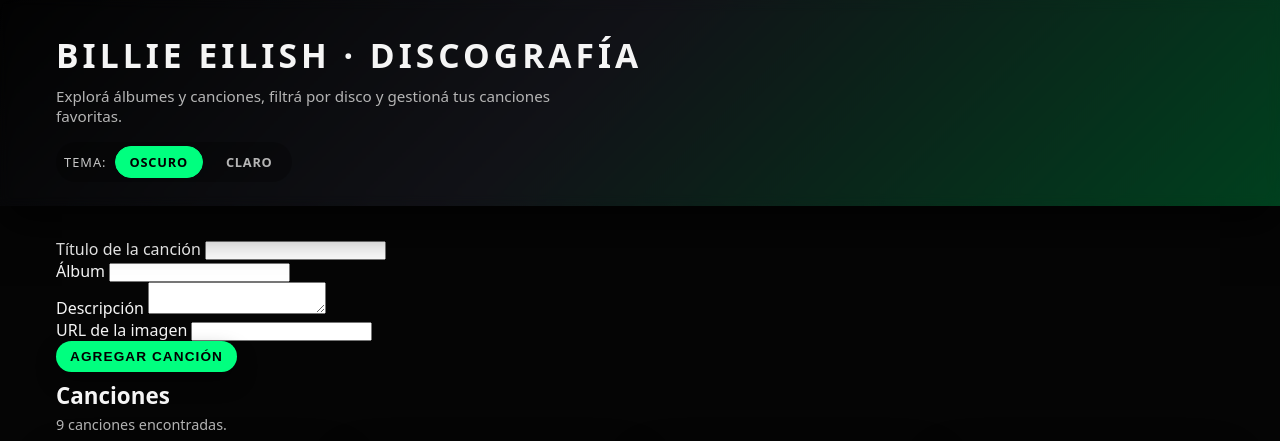
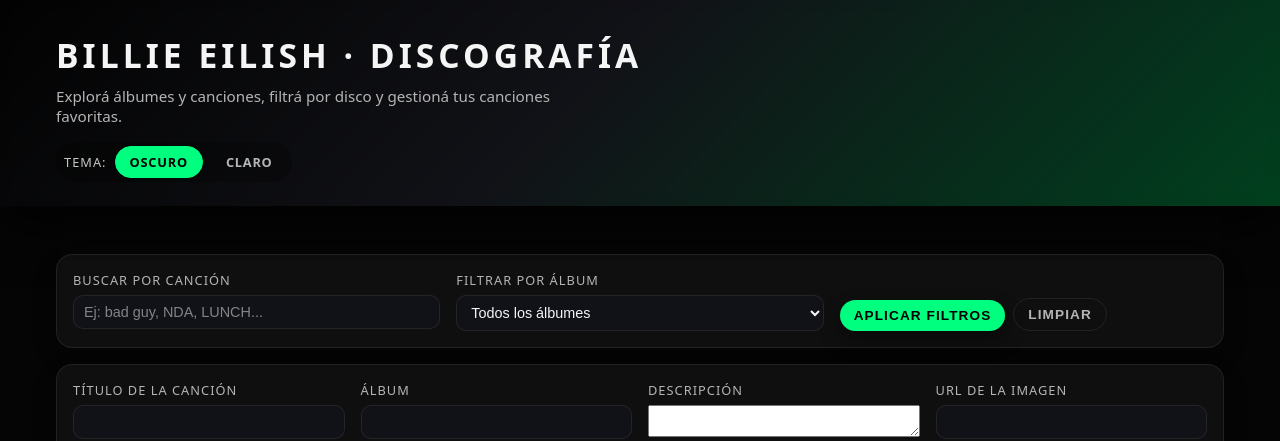
Before and after one commit to Franco28/final-p2-acn2bv-belgorodsky-mato, a PHP site: page / in a window 1280 px wide. Shown: the top 441 px of the page. Run offline with PHP 8.4, Linux system fonts and the light colour scheme; data comes from the database, SQL or seed files in the repository; data that the repository does not hold is empty; some libraries are stand-ins or nearby versions.

Commit message:
se agrega sweetAlert2 y filtros

```diff
--- a/api.php
+++ b/api.php
@@ -35,10 +35,12 @@ function limpiar_para_sql(mysqli $conexion, string $valor): string
 }
 
 //
-// LISTADO/PAGINACION (GET)
+// LISTADO/FILTROS/PAGINACION (GET)
 //
 if ($_SERVER['REQUEST_METHOD'] === 'GET') {
 
+    $busqueda = isset($_GET['busqueda']) ? limpiar_cadena($_GET['busqueda']) : '';
+    $album = isset($_GET['album']) ? limpiar_cadena($_GET['album']) : '';
     $pagina = isset($_GET['pagina']) ? (int) $_GET['pagina'] : 1;
 
     if ($pagina < 1)
@@ -47,8 +49,23 @@ if ($_SERVER['REQUEST_METHOD'] === 'GET') {
     $por_pagina = 4;
     $offset = ($pagina - 1) * $por_pagina;
 
+    $condiciones = [];
+    if ($busqueda !== '') {
+        $busqueda_sql = limpiar_para_sql($conexion, $busqueda);
+        $condiciones[] = "titulo LIKE '%{$busqueda_sql}%'";
+    }
+
+    if ($album !== '') {
+        $album_sql = limpiar_para_sql($conexion, $album);
+        $condiciones[] = "album = '{$album_sql}'";
+    }
+
+    $where = '';
+    if (!empty($condiciones))
+        $where = 'WHERE ' . implode(' AND ', $condiciones);
+
     // Total de registros (para paginacion)
-    $sql_total = "SELECT COUNT(*) AS total FROM canciones";
+    $sql_total = "SELECT COUNT(*) AS total FROM canciones {$where}";
     $resultado_total = mysqli_query($conexion, $sql_total);
     $total_registros = 0;
 
@@ -99,6 +116,10 @@ if ($_SERVER['REQUEST_METHOD'] === 'GET') {
     $respuesta = [
         'exito' => true,
         'fecha_consulta' => date('Y-m-d H:i:s'),
+        'filtros' => [
+            'busqueda' => $busqueda,
+            'album' => $album,
+        ],
         'paginacion' => [
             'pagina_actual' => $pagina,
             'paginas_totales' => $paginas_totales,
--- a/css/style.css
+++ b/css/style.css
@@ -151,6 +151,72 @@ body.tema-claro .tema-btn:hover {
   background-color: var(--acento);
   color: #000;
   border-color: var(--acento);
+}
+
+/* Filtros */
+.filters {
+  margin-top: 24px;
+  margin-bottom: 16px;
+}
+
+.filter-form {
+  display: grid;
+  grid-template-columns: repeat(auto-fit, minmax(220px, 1fr));
+  gap: 16px;
+  padding: 16px;
+  background-color: var(--bg-elevated);
+  border-radius: 16px;
+  border: 1px solid var(--borde-suave);
+  box-shadow: 0 10px 24px rgba(0, 0, 0, 0.18);
+}
+
+body.tema-claro .filter-form {
+  box-shadow: var(--sombra-suave);
+}
+
+.filter-group {
+  display: flex;
+  flex-direction: column;
+  gap: 6px;
+}
+
+.filter-group label {
+  font-size: 0.8rem;
+  text-transform: uppercase;
+  letter-spacing: 0.08em;
+  color: var(--text-secondary);
+}
+
+.filter-group input,
+.filter-group select {
+  padding: 8px 10px;
+  border-radius: 10px;
+  border: 1px solid var(--borde-suave);
+  background-color: var(--bg-card);
+  color: var(--text-primary);
+  font-size: 0.9rem;
+  outline: none;
+  transition: border-color 0.15s ease, box-shadow 0.15s ease,
+    background-color 0.15s ease;
+}
+
+.filter-group input::placeholder {
+  color: var(--text-secondary);
+  opacity: 0.7;
+}
+
+.filter-group input:focus,
+.filter-group select:focus {
+  border-color: var(--acento);
+  box-shadow: 0 0 0 1px var(--acento-suave);
+}
+
+/* Botones */
+.filter-actions {
+  display: flex;
+  align-items: flex-end;
+  gap: 8px;
+  justify-content: flex-start;
 }
 
 .btn-primary,
--- a/index.php
+++ b/index.php
@@ -20,6 +20,8 @@ function url_con_tema(string $tema_deseado): string
     <meta name="viewport" content="width=device-width, initial-scale=1.0">
     <link rel="stylesheet" href="css/style.css">
 
+    <!-- SweetAlert2 via CDN -->
+    <script src="https://cdn.jsdelivr.net/npm/sweetalert2@11"></script>
 </head>
 
 <body class="tema-<?php echo htmlspecialchars($tema, ENT_QUOTES, 'UTF-8'); ?>">
@@ -48,6 +50,35 @@ function url_con_tema(string $tema_deseado): string
     </header>
 
     <main class="container">
+
+        <!-- Filtros -->
+        <section class="filters">
+            <form id="formularioFiltros" class="filter-form" autocomplete="off">
+                <div class="filter-group">
+                    <label for="campoBusqueda">Buscar por canción</label>
+                    <input type="text"
+                        id="campoBusqueda"
+                        name="busqueda"
+                        placeholder="Ej: bad guy, NDA, LUNCH...">
+                </div>
+
+                <div class="filter-group">
+                    <label for="selectAlbum">Filtrar por álbum</label>
+                    <select id="selectAlbum" name="album">
+                        <option value="">Todos los álbumes</option>
+                    </select>
+                </div>
+
+                <div class="filter-actions">
+                    <button type="submit" class="btn-primary">
+                        Aplicar filtros
+                    </button>
+                    <button type="button" id="botonLimpiar" class="btn-secondary">
+                        Limpiar
+                    </button>
+                </div>
+            </form>
+        </section>
 
         <!-- Formulario de alta / edicion -->
         <section class="filters" style="margin-top: 8px;">
@@ -107,6 +138,10 @@ function url_con_tema(string $tema_deseado): string
 
         const contenedorTarjetas = document.getElementById('contenedorTarjetas');
         const textoResultados = document.getElementById('textoResultados');
+        const selectAlbum = document.getElementById('selectAlbum');
+        const campoBusqueda = document.getElementById('campoBusqueda');
+        const formularioFiltros = document.getElementById('formularioFiltros');
+        const botonLimpiar = document.getElementById('botonLimpiar');
         const contenedorPaginacion = document.getElementById('contenedorPaginacion');
 
         const formularioCancion = document.getElementById('formularioCancion');
@@ -128,6 +163,15 @@ function url_con_tema(string $tema_deseado): string
                 busqueda: params.get('busqueda') || '',
                 album: params.get('album') || ''
             };
+        }
+
+        function aplicarFiltrosDesdeUrl() {
+            const {
+                busqueda,
+                album
+            } = obtenerParametrosUrl();
+            if (busqueda) campoBusqueda.value = busqueda;
+            if (album) selectAlbum.value = album; // se terminara de setear luego de llenar el select
         }
 
         function renderizarTarjetas(canciones) {
@@ -223,10 +267,30 @@ function url_con_tema(string $tema_deseado): string
             contenedorPaginacion.appendChild(btnNext);
         }
 
+        function cargarAlbumesSelect(albumes, seleccionado) {
+            selectAlbum.innerHTML = '<option value="">Todos los álbumes</option>';
+            albumes.forEach(nombreAlbum => {
+                if (!nombreAlbum) return;
+                const op = document.createElement('option');
+                op.value = nombreAlbum;
+                op.textContent = nombreAlbum;
+                selectAlbum.appendChild(op);
+            });
+            if (seleccionado) {
+                selectAlbum.value = seleccionado;
+            }
+        }
+
         async function obtenerCanciones() {
             textoResultados.textContent = 'Cargando canciones...';
 
             const params = new URLSearchParams();
+            const textoBusqueda = campoBusqueda.value.trim();
+            const albumSeleccionado = selectAlbum.value.trim();
+
+            if (textoBusqueda !== '') params.append('busqueda', textoBusqueda);
+            if (albumSeleccionado !== '') params.append('album', albumSeleccionado);
+
             params.append('pagina', paginaActual.toString());
 
             try {
@@ -241,6 +305,7 @@ function url_con_tema(string $tema_deseado): string
                     throw new Error(datos.mensaje || 'Error desconocido en la API');
                 }
 
+                cargarAlbumesSelect(datos.albumes || [], datos.filtros.album || '');
                 renderizarTarjetas(datos.canciones);
                 renderizarPaginacion(datos.paginacion);
 
@@ -327,25 +392,32 @@ function url_con_tema(string $tema_deseado): string
                             msg += `• ${data.errores[campo]}\n`;
                         }
                     }
-                    alert("Error " + msg);
+                    Swal.fire('Error', msg, 'error');
                     return;
                 }
 
-                alert("Listo " + data.mensaje || 'Operación realizada correctamente.');
+                Swal.fire('Listo', data.mensaje || 'Operación realizada correctamente.', 'success');
                 resetearFormularioCancion();
                 paginaActual = 1;
                 obtenerCanciones();
 
             } catch (error) {
                 console.error(error);
-                alert("Error " + 'Ocurrió un error al comunicar con el servidor.');
+                Swal.fire('Error', 'Ocurrió un error al comunicar con el servidor.', 'error');
             }
         }
 
         async function confirmarEliminacion(id) {
-            const confirmado = confirm('¿Eliminar canción?\nEsta acción no se puede deshacer.');
+            const resultado = await Swal.fire({
+                title: '¿Eliminar canción?',
+                text: 'Esta acción no se puede deshacer.',
+                icon: 'warning',
+                showCancelButton: true,
+                confirmButtonText: 'Sí, eliminar',
+                cancelButtonText: 'Cancelar'
+            });
 
-            if (!confirmado) {
+            if (!resultado.isConfirmed) {
                 return;
             }
 
@@ -362,22 +434,35 @@ function url_con_tema(string $tema_deseado): string
                 const data = await respuesta.json();
 
                 if (!respuesta.ok || !data.exito) {
-                    alert("Error " + data.mensaje || 'No se pudo eliminar la canción.');
+                    Swal.fire('Error', data.mensaje || 'No se pudo eliminar la canción.', 'error');
                     return;
                 }
 
-                alert("Eliminada " + data.mensaje || 'La canción fue eliminada.');
+                Swal.fire('Eliminada', data.mensaje || 'La canción fue eliminada.', 'success');
                 obtenerCanciones();
 
             } catch (error) {
                 console.error(error);
-                alert("Eliminada " + 'Ocurrió un error al comunicar con el servidor.');
+                Swal.fire('Error', 'Ocurrió un error al comunicar con el servidor.', 'error');
             }
         }
 
         //
         // EVENTOS
         //
+        formularioFiltros.addEventListener('submit', function(e) {
+            e.preventDefault();
+            paginaActual = 1;
+            obtenerCanciones();
+        });
+
+        botonLimpiar.addEventListener('click', function() {
+            campoBusqueda.value = '';
+            selectAlbum.value = '';
+            paginaActual = 1;
+            obtenerCanciones();
+        });
+
         formularioCancion.addEventListener('submit', enviarFormularioCancion);
 
         botonCancelarEdicion.addEventListener('click', function() {
@@ -385,6 +470,7 @@ function url_con_tema(string $tema_deseado): string
         });
 
         document.addEventListener('DOMContentLoaded', function() {
+            aplicarFiltrosDesdeUrl();
             obtenerCanciones();
         });
     </script>
```
